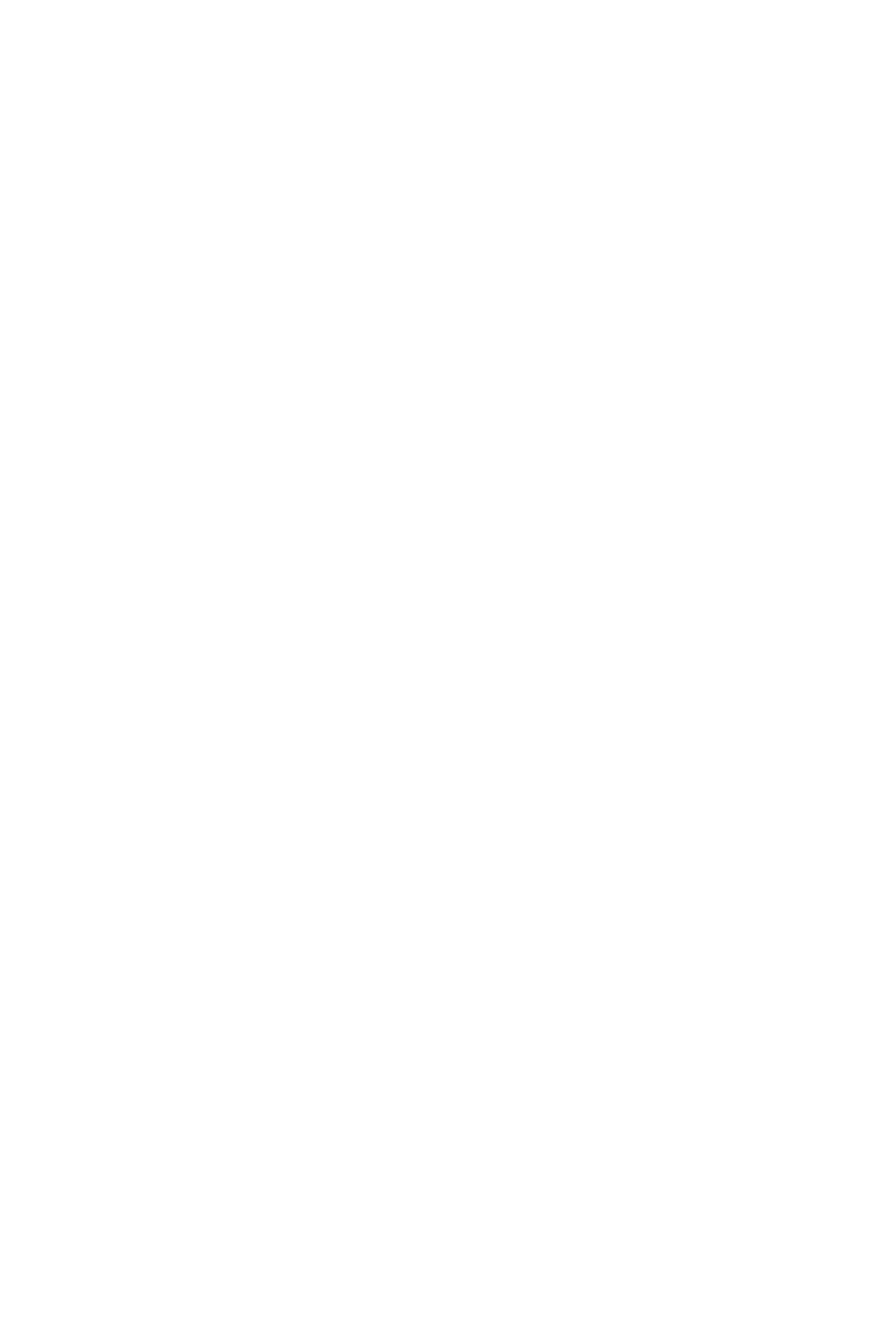
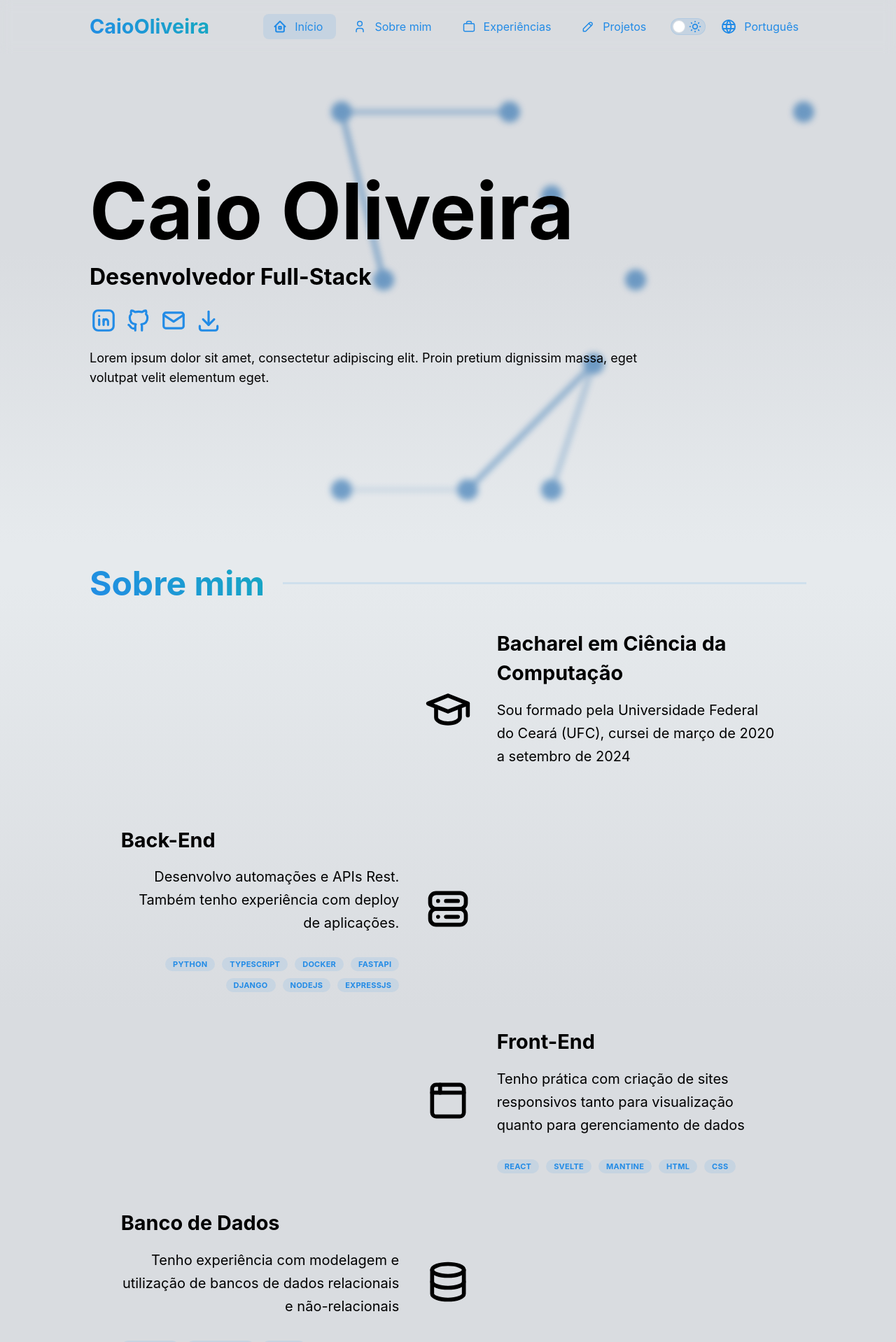
Before and after one commit to caiofov/caiofov.github.io, a React (Create React App) app: page / in a window 1280 px wide. Shown: the top 1918 px of the page at 70% size. Built offline with nearby package versions, Linux system fonts and the light colour scheme.

Commit message:
refactor: move section background to css file

```diff
--- a/src/components/sections/Home.tsx
+++ b/src/components/sections/Home.tsx
@@ -1,28 +1,18 @@
 import React from "react";
 import { useTranslation } from "react-i18next";
-import brazilFlag from "../../assets/flags/brazil_flag.png";
-import usaFlag from "../../assets/flags/usa_flag.png";
 import { PopRevealSequence } from "../animations/reveal/PopReveal";
 import { OpacityRevealSequence } from "../animations/reveal/OpacityReveal";
-import {
-  Group,
-  Text,
-  Title,
-  useMantineColorScheme,
-  useMantineTheme,
-  useMatches,
-} from "@mantine/core";
+import { Group, Text, Title, useMantineTheme, useMatches } from "@mantine/core";
 import {
   IconBrandGithub,
   IconBrandLinkedin,
   IconMail,
 } from "@tabler/icons-react";
-import { CopyTooltip, IconTooltip, ImageTooltip } from "../IconTooltip";
+import { CopyTooltip, IconTooltip } from "../IconTooltip";
 import { Typing } from "../animations/Typing";
-import { getSectionBackground, sectionPaddingX } from "../../utils/sections";
+import { sectionPaddingX } from "../../utils/sections";
 import Network from "../animations/Network";
 import { DownloadCV } from "../DownloadCV";
-import { motion } from "framer-motion";
 
 const contactInfo = [
   {
@@ -42,19 +32,6 @@ const contactInfo = [
   },
 ];
 
-const languageInfo = [
-  {
-    code: "pt",
-    href: "",
-    image: brazilFlag,
-  },
-  {
-    code: "en",
-    href: "",
-    image: usaFlag,
-  },
-];
-
 export const Home = () => {
   const { t } = useTranslation();
   const iconSize = "2.5rem";
@@ -63,14 +40,13 @@ export const Home = () => {
     base: ["6rem", "1.8rem"],
   });
   const px = useMatches(sectionPaddingX);
-  const bg = getSectionBackground(true, useMantineColorScheme().colorScheme);
   const theme = useMantineTheme();
   return (
-    <section>
     <Group
+      component="section"
+      variant="main-section"
       id="home"
       m="0"
-        bg={bg}
       px={px}
       align="center"
       h="100vh"
@@ -87,11 +63,7 @@ export const Home = () => {
               fontSize: subtitleFontSize,
             }}
           >
-              <Typing
-                text={t("sections.home.role")}
-                duration={50}
-                delay={800}
-              />
+            <Typing text={t("sections.home.role")} duration={50} delay={800} />
           </Title>
         </Group>
 
@@ -139,6 +111,5 @@ export const Home = () => {
         <Network color={theme.colors.blue[9]} />
       </Group>
     </Group>
-    </section>
   );
 };
--- a/src/components/sections/Section.tsx
+++ b/src/components/sections/Section.tsx
@@ -1,21 +1,9 @@
-import {
-  Anchor,
-  Divider,
-  Group,
-  Title,
-  useMantineColorScheme,
-  useMantineTheme,
-  useMatches,
-} from "@mantine/core";
+import { Anchor, Divider, Group, Title, useMatches } from "@mantine/core";
 import React, { useEffect, useRef, useState } from "react";
 import { motion, useAnimation, useInView } from "framer-motion";
 import { ReactTyped, Typed } from "react-typed";
 
-import {
-  getSectionBackground,
-  SectionIDType,
-  sectionPaddingX,
-} from "../../utils/sections";
+import { SectionIDType, sectionPaddingX } from "../../utils/sections";
 
 export const Section: React.FC<{
   text: string;
@@ -38,14 +26,16 @@ export const Section: React.FC<{
     sm: ["3rem", "xl", "md"],
     base: ["2rem", "sm", "xs"],
   });
-  const background = getSectionBackground(
-    position == "right",
-    useMantineColorScheme().colorScheme
-  );
 
   return (
-    <section>
-      <Group id={id} m="0" pb="xl" px={px} bg={background}>
+    <Group
+      variant="main-section"
+      component="section"
+      id={id}
+      m="0"
+      pb="xl"
+      px={px}
+    >
       <motion.div
         ref={ref}
         variants={{
@@ -98,6 +88,5 @@ export const Section: React.FC<{
         {children}
       </motion.div>
     </Group>
-    </section>
   );
 };
--- a/src/styles/theme.css
+++ b/src/styles/theme.css
@@ -1,3 +1,29 @@
+:where([data-mantine-color-scheme="dark"])
+  section:where([data-variant="main-section"]) {
+  --custom-background-color-dark: var(--mantine-color-customDark-9);
+  --custom-background-color-light: var(--mantine-color-customDark-8);
+}
+:where([data-mantine-color-scheme="light"])
+  section:where([data-variant="main-section"]) {
+  --custom-background-color-dark: var(--mantine-color-customLight-2);
+  --custom-background-color-light: var(--mantine-color-customLight-1);
+}
+
+section:where([data-variant="main-section"]):nth-child(odd) {
+  background: linear-gradient(
+    180deg,
+    var(--custom-background-color-dark) 45%,
+    var(--custom-background-color-light) 97%
+  );
+}
+section:where([data-variant="main-section"]):nth-child(even) {
+  background: linear-gradient(
+    360deg,
+    var(--custom-background-color-dark) 45%,
+    var(--custom-background-color-light) 97%
+  );
+}
+
 .mantine-Popover-dropdown:where([data-variant="custom-light"]) {
   background-color: var(--mantine-primary-color-light);
   border-color: var(--mantine-primary-color-light-hover);
--- a/src/utils/sections.ts
+++ b/src/utils/sections.ts
@@ -1,9 +1,3 @@
-import {
-  getGradient,
-  MantineColorScheme,
-  MantineTheme,
-  useMantineTheme,
-} from "@mantine/core";
 import {
   Icon,
   IconBriefcase2,
@@ -20,22 +14,6 @@ export const SECTIONS: { id: SectionIDType; icon: Icon }[] = [
   { id: "projects", icon: IconPencil },
 ];
 
-export const getSectionBackground = (
-  darkToLight: boolean,
-  scheme: MantineColorScheme
-) => {
-  const deg = darkToLight ? 180 : 360;
-  const colorPrimary =
-    scheme === "dark"
-      ? "var(--mantine-color-customDark-9)"
-      : "var(--mantine-color-customLight-1)";
-  const colorSecondary =
-    scheme === "dark"
-      ? "var(--mantine-color-customDark-8)"
-      : "var(--mantine-color-customLight-2)";
-  return `linear-gradient(${deg}deg, ${colorPrimary} 45%, ${colorSecondary} 97%)`;
-};
-
 export const sectionWidth = {
   lg: "80%",
   base: "90%",
```
Lines whose indentation alone changed are shown as unchanged.
